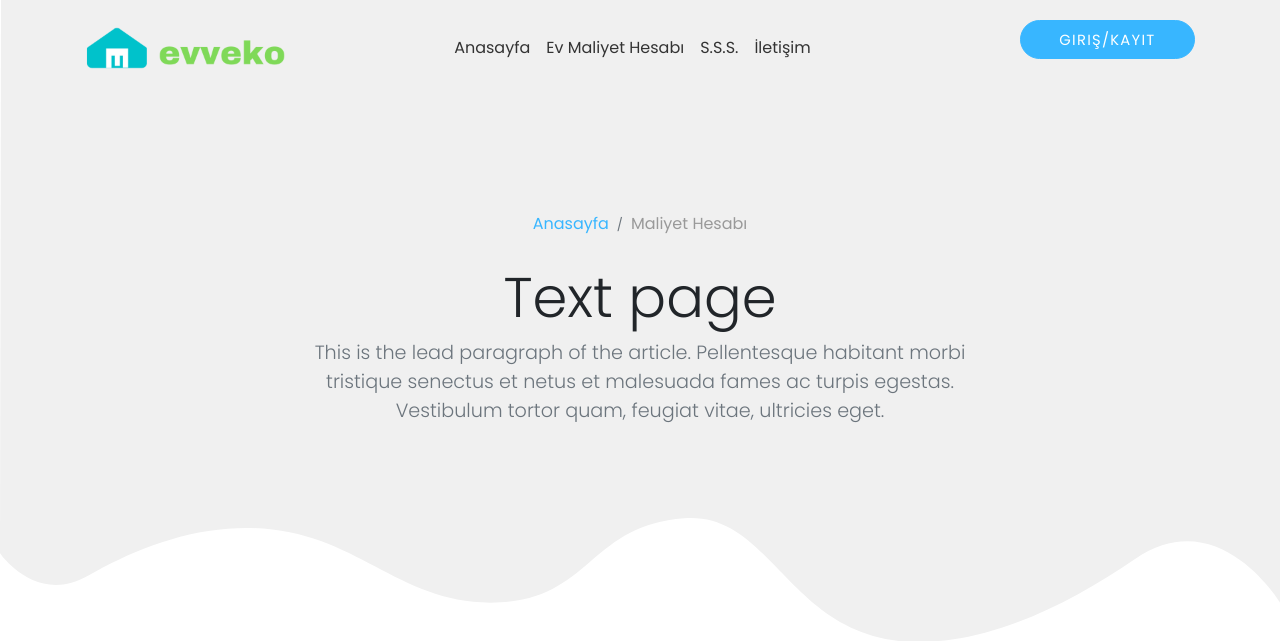
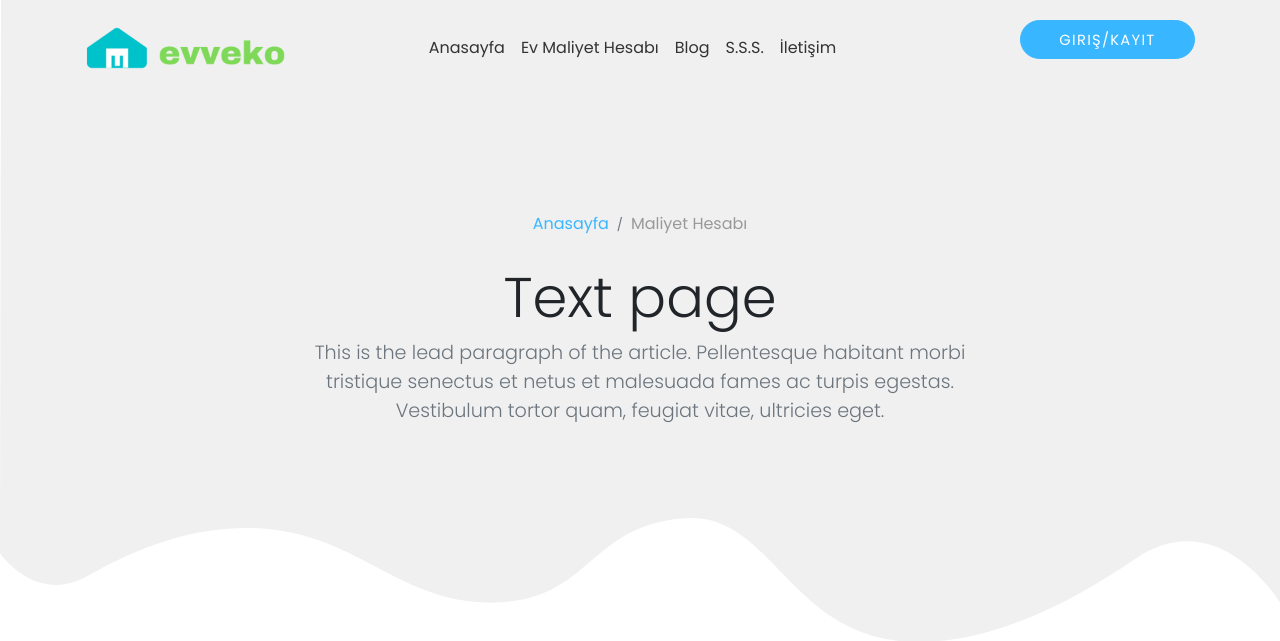
Before and after one commit to YusufKARA61/Python-Donusum, a Flask app: page /blog in a window 1280 px wide. Shown: the top 641 px of the page. Run offline with Flask 3, Linux system fonts and the light colour scheme; some libraries are stand-ins or nearby versions.

Commit message:
0706Ofis
Ufak değişiklik

```diff
--- a/templates/frontend/layout.html
+++ b/templates/frontend/layout.html
@@ -39,6 +39,8 @@
                   <li class="nav-item"> <a href="/" class="nav-link active">Anasayfa</a></li>
                   <!-- Link-->
                   <li class="nav-item"> <a href="" class="nav-link">Ev Maliyet Hesabı</a></li>
+                  <!-- Link-->
+                  <li class="nav-item"> <a href="{{ url_for('blog') }}" class="nav-link">Blog</a></li>
                   <!-- Link-->
                   <li class="nav-item"> <a href="{{ url_for('faq') }}" class="nav-link">S.S.S.</a></li>
                   <!-- Link-->
```
